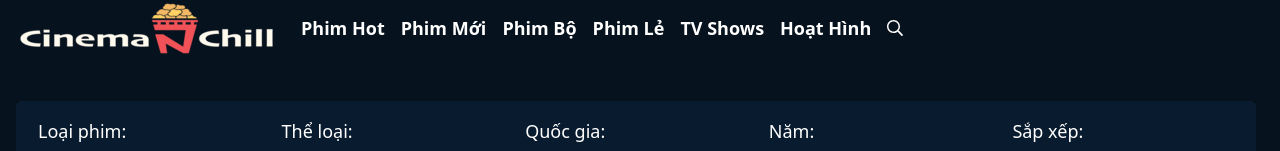
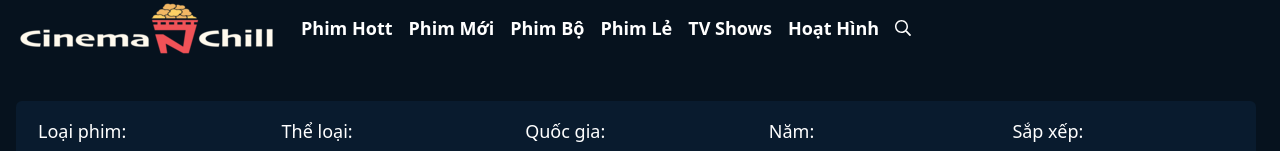
Before and after one commit to tinph010803/cncphim, a React (Vite) app: page / in a window 1280 px wide. Shown: the top 151 px of the page. Built offline with nearby package versions, Linux system fonts and the light colour scheme; no server answers.

Commit message:
test commit

```diff
--- a/src/components/Navbar.tsx
+++ b/src/components/Navbar.tsx
@@ -14,7 +14,7 @@ const Navbar = () => {
               `hover:text-blue-600 hover:bg-blue-600/20 px-2 py-4 ${isActive && ' text-blue-600'}`
             }
           >
-            Phim Hot
+            Phim Hott
           </NavLink>
         </li>
         <li>
```
